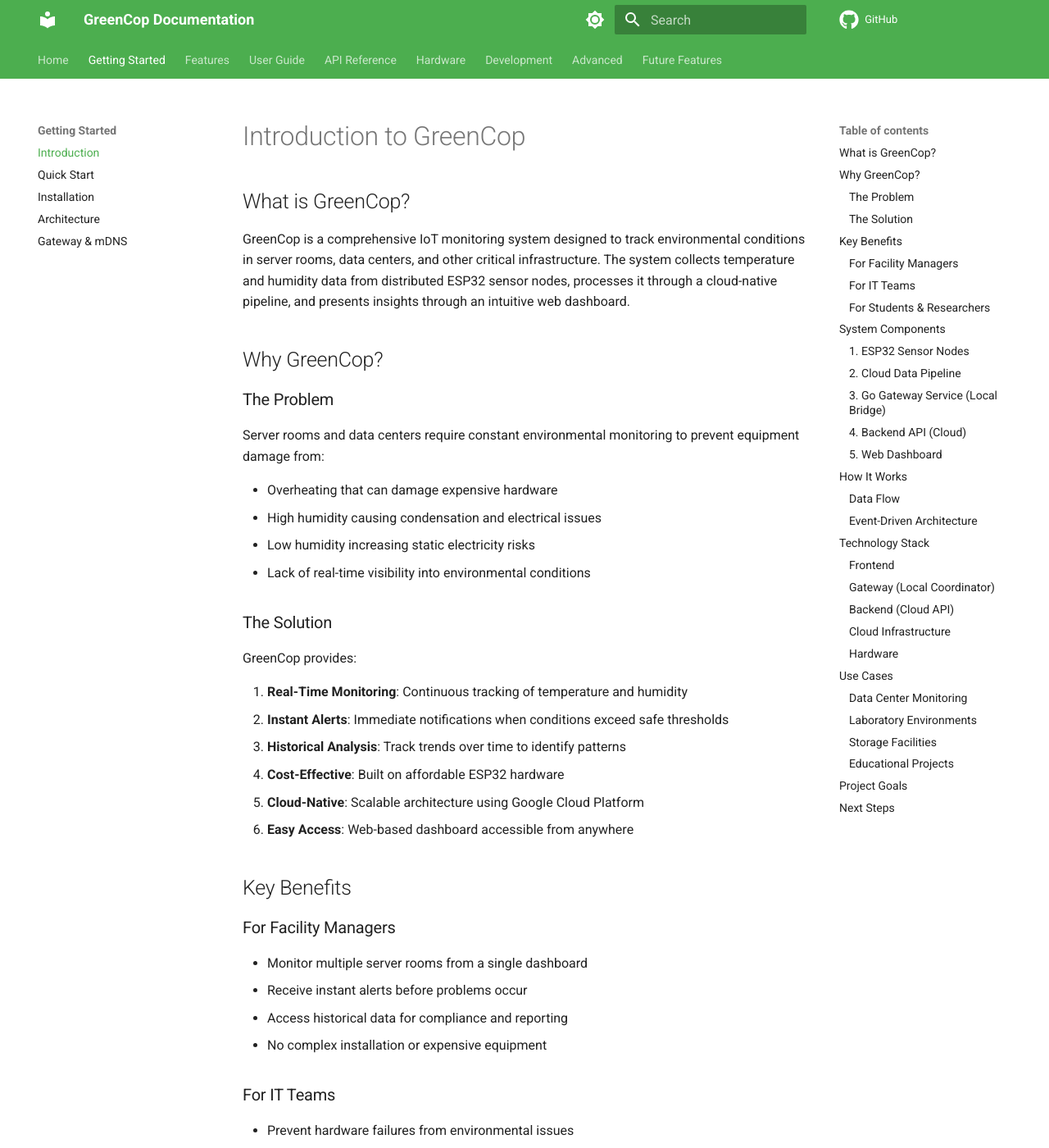
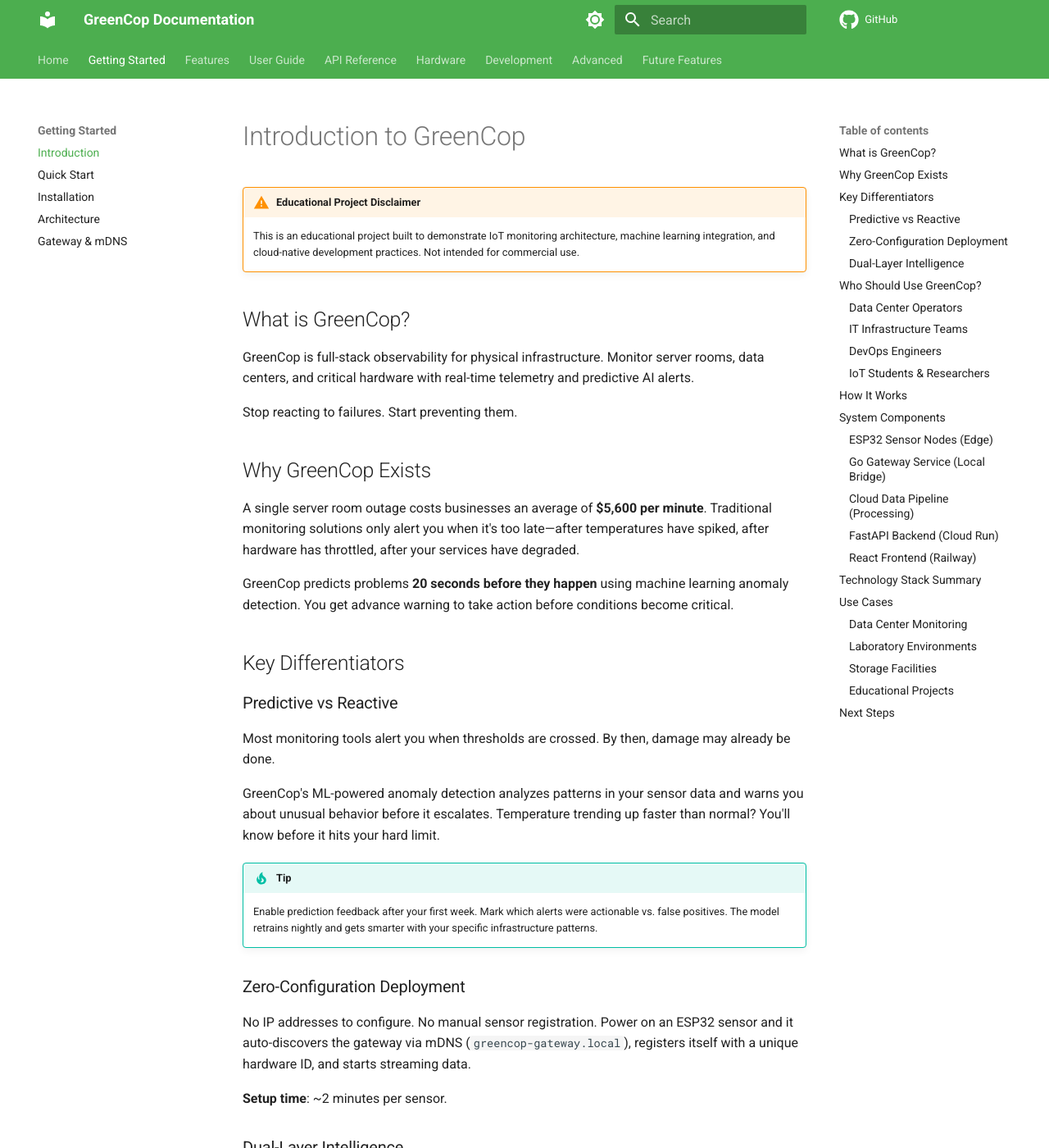
Before and after one commit to ahmedennaifer/greencop, an MkDocs documentation site: the page built from docs/getting-started/introduction.md, in a window 1280 px wide and 1400 px high. Shown: the whole window at 82% size. Built offline with MkDocs 1.6.1 and Material for MkDocs 9.7.7, drawn with Linux system fonts in a browser that asks for light colours; comment, search, counter and statistics services are not loaded; some of the changed text lies outside the part shown.

Commit message:
update docs phase 1

````diff
--- a/docs/getting-started/introduction.md
+++ b/docs/getting-started/introduction.md
@@ -1,217 +1,191 @@
 # Introduction to GreenCop
+
+!!! warning "Educational Project Disclaimer"
+    This is an educational project built to demonstrate IoT monitoring architecture, machine learning integration, and cloud-native development practices. Not intended for commercial use.
 
 ## What is GreenCop?
 
-GreenCop is a comprehensive IoT monitoring system designed to track environmental conditions in server rooms, data centers, and other critical infrastructure. The system collects temperature and humidity data from distributed ESP32 sensor nodes, processes it through a cloud-native pipeline, and presents insights through an intuitive web dashboard.
+GreenCop is full-stack observability for physical infrastructure. Monitor server rooms, data centers, and critical hardware with real-time telemetry and predictive AI alerts.
 
-## Why GreenCop?
+Stop reacting to failures. Start preventing them.
 
-### The Problem
+## Why GreenCop Exists
 
-Server rooms and data centers require constant environmental monitoring to prevent equipment damage from:
+A single server room outage costs businesses an average of **$5,600 per minute**. Traditional monitoring solutions only alert you when it's too late—after temperatures have spiked, after hardware has throttled, after your services have degraded.
 
-- Overheating that can damage expensive hardware
-- High humidity causing condensation and electrical issues
-- Low humidity increasing static electricity risks
-- Lack of real-time visibility into environmental conditions
+GreenCop predicts problems **20 seconds before they happen** using machine learning anomaly detection. You get advance warning to take action before conditions become critical.
 
-### The Solution
+## Key Differentiators
 
-GreenCop provides:
+### Predictive vs Reactive
 
-1. **Real-Time Monitoring**: Continuous tracking of temperature and humidity
-2. **Instant Alerts**: Immediate notifications when conditions exceed safe thresholds
-3. **Historical Analysis**: Track trends over time to identify patterns
-4. **Cost-Effective**: Built on affordable ESP32 hardware
-5. **Cloud-Native**: Scalable architecture using Google Cloud Platform
-6. **Easy Access**: Web-based dashboard accessible from anywhere
+Most monitoring tools alert you when thresholds are crossed. By then, damage may already be done.
 
-## Key Benefits
+GreenCop's ML-powered anomaly detection analyzes patterns in your sensor data and warns you about unusual behavior before it escalates. Temperature trending up faster than normal? You'll know before it hits your hard limit.
 
-### For Facility Managers
+!!! tip
+    Enable prediction feedback after your first week. Mark which alerts were actionable vs. false positives. The model retrains nightly and gets smarter with your specific infrastructure patterns.
 
-- Monitor multiple server rooms from a single dashboard
-- Receive instant alerts before problems occur
-- Access historical data for compliance and reporting
-- No complex installation or expensive equipment
+### Zero-Configuration Deployment
 
-### For IT Teams
+No IP addresses to configure. No manual sensor registration. Power on an ESP32 sensor and it auto-discovers the gateway via mDNS (`greencop-gateway.local`), registers itself with a unique hardware ID, and starts streaming data.
 
-- Prevent hardware failures from environmental issues
-- Reduce downtime caused by temperature/humidity problems
-- Integrate with existing systems via REST API
-- Deploy additional sensors quickly and easily
+**Setup time**: ~2 minutes per sensor.
 
-### For Students & Researchers
+### Dual-Layer Intelligence
 
-- Learn cloud-native IoT architecture
-- Understand event-driven systems
-- Practice with modern web technologies
-- Deploy real-world monitoring solutions
+Combine threshold-based alerts (immediate hardware risk) with ML anomaly detection (early warning system) for comprehensive coverage.
+
+- **Hard Limits**: Temperature > 30°C → instant alert
+- **ML Anomalies**: Unusual pattern detected → advance warning
+- **Predictions**: Forecasted threshold breach in 20 seconds → preventive action window
+
+!!! tip "Alert Strategy"
+    Set hard limits 5°C above your comfort zone for true emergencies. Use ML alerts for everything else to reduce noise. Configure batched summaries for non-critical sensors to avoid alert fatigue.
+
+## Who Should Use GreenCop?
+
+### Data Center Operators
+Monitor temperature and humidity across racks, prevent costly downtime, and maintain compliance logs for audits.
+
+**Value**: Reduce MTTR by 60% with unified monitoring vs. siloed tools.
+
+### IT Infrastructure Teams
+Prevent hardware failures from environmental issues, reduce downtime, and sleep better knowing predictive alerts are watching 24/7.
+
+**Value**: One prevented outage pays for the system for an entire year.
+
+### DevOps Engineers
+Integrate monitoring data into your existing workflow. Trigger automated HVAC adjustments, route alerts to different Teams channels based on sensor location, export compliance reports programmatically.
+
+**Value**: Full REST API access. Build custom automations in hours, not weeks.
+
+### IoT Students & Researchers
+Learn cloud-native IoT architecture with real hardware, understand event-driven systems, practice with modern web technologies (React, FastAPI, Terraform).
+
+**Value**: Portfolio-worthy project demonstrating end-to-end system design.
+
+## How It Works
+
+```mermaid
+graph TB
+    subgraph "Edge Layer"
+        S1[IoT Sensors<br/>ESP32 Nodes]
+    end
+
+    subgraph "Ingestion Layer"
+        GW[Gateway Service<br/>mDNS Auto-Discovery]
+        PS1[Pub/Sub Topic: data]
+    end
+
+    subgraph "Processing Layer"
+        CF1[Cloud Function<br/>Data Ingestion]
+        CF2[Cloud Function<br/>Alert Detection]
+        ML[ML Service<br/>Anomaly Prediction]
+    end
+
+    subgraph "Storage Layer"
+        BQ[BigQuery<br/>Time-Series Data]
+        DB[PostgreSQL<br/>Metadata]
+    end
+
+    subgraph "Application Layer"
+        API[FastAPI Backend<br/>Cloud Run]
+        FE[React Frontend<br/>Railway]
+    end
+
+    S1 -->|Auto-Discover<br/>HTTP POST| GW
+    GW -->|Publish Events| PS1
+    PS1 -->|Trigger| CF1
+    PS1 -->|Trigger| CF2
+    CF1 -->|Write| BQ
+    CF2 -->|Analyze| ML
+    ML -->|Store Predictions| DB
+    API <-->|Query| DB
+    API <-->|Analytics| BQ
+    FE <-->|REST API<br/>JWT Auth| API
+```
+
+**Data Flow in 5 Steps**:
+
+1. **Sensors** measure temperature/humidity every 30 seconds and auto-register via mDNS
+2. **Gateway** receives data and publishes to Google Cloud Pub/Sub queue
+3. **Cloud Functions** process events and store in BigQuery
+4. **ML Service** analyzes patterns and generates predictions
+5. **Dashboard** displays real-time metrics, alerts, and anomaly predictions
 
 ## System Components
 
-### 1. ESP32 Sensor Nodes
+### ESP32 Sensor Nodes (Edge)
+- Low-cost WiFi microcontrollers ($5-10 each)
+- MicroPython firmware for easy programming
+- Auto-registration via mDNS (zero config!)
+- LED status indicators (green: active, red: error)
 
-- Low-cost WiFi-enabled microcontrollers
-- MicroPython firmware for easy programming
-- Autonomous operation with auto-registration
-- LED indicators for status monitoring
+!!! tip "Hardware Choice"
+    Start with 2-3 ESP32 nodes to validate the system. Scale to hundreds once you've proven ROI. Sensors pay for themselves after preventing one hardware failure.
 
-### 2. Cloud Data Pipeline
+### Go Gateway Service (Local Bridge)
+- High-performance local coordinator written in Go
+- Broadcasts mDNS for sensor auto-discovery
+- Routes data to Google Cloud Pub/Sub
+- Monitors sensor health via heartbeats
+- **Zero-config deployment**: Sensors find the gateway automatically
 
-- Google Cloud Pub/Sub for event streaming
-- Cloud Functions for serverless processing
-- BigQuery for scalable data warehouse
-- Cloud SQL (PostgreSQL) for metadata
+### Cloud Data Pipeline (Processing)
+- **Pub/Sub**: Event streaming for real-time data flow
+- **Cloud Functions**: Serverless processing for data ingestion and alerts
+- **BigQuery**: Petabyte-scale time-series data warehouse
+- **Cloud SQL**: PostgreSQL for customer metadata and configurations
 
-### 3. Go Gateway Service (Local Bridge)
+### FastAPI Backend (Cloud Run)
+- High-performance Python async API
+- RESTful endpoints for all operations
+- JWT authentication with bcrypt password hashing
+- SQLAlchemy ORM with Alembic migrations
+- Full BigQuery integration for analytics queries
 
-- **Language**: Go
-- **Purpose**: Local coordinator between sensors and cloud
-- **Features**:
-  - HTTP server on port 8080
-  - mDNS broadcasting (`greencop-gateway.local`)
-  - Auto-registers ESP32 sensors
-  - Routes messages to Google Cloud Pub/Sub
-  - Heartbeat monitoring for sensor health
-- **Zero-Config**: Sensors auto-discover via mDNS
+### React Frontend (Railway)
+- Modern TypeScript SPA with React 19
+- Real-time dashboard updates
+- Interactive Recharts visualizations
+- Multi-language support (English/French)
+- Responsive design for mobile/tablet/desktop
 
-### 4. Backend API (Cloud)
+## Technology Stack Summary
 
-- FastAPI framework for high performance
-- RESTful endpoints for all operations
-- JWT authentication for security
-- SQLAlchemy ORM for database access
-- BigQuery integration for analytics
-
-### 5. Web Dashboard
-
-- React frontend with TypeScript
-- Real-time data updates
-- Interactive charts and graphs
-- Responsive design for mobile access
-
-## How It Works
-
-### Data Flow
-
-```mermaid
-sequenceDiagram
-    participant ESP32
-    participant Gateway
-    participant PubSub as Pub/Sub
-    participant Function as Cloud Function
-    participant BQ as BigQuery
-    participant API as FastAPI
-    participant Frontend as React App
-    participant User
-
-    ESP32->>Gateway: POST sensor data
-    Gateway->>PubSub: Publish to data topic
-    PubSub->>Function: Trigger ingestion
-    Function->>BQ: Store reading
-    PubSub->>Function: Trigger alert check
-    Function->>PubSub: Publish alert (if threshold exceeded)
-    User->>Frontend: Open dashboard
-    Frontend->>API: GET /api/v1/data/latest
-    API->>BQ: Query sensor data
-    BQ-->>API: Return readings
-    API-->>Frontend: JSON response
-    Frontend-->>User: Display charts
-```
-
-### Event-Driven Architecture
-
-GreenCop uses an event-driven architecture for scalability and reliability:
-
-1. **Sensors publish events** when readings are taken
-2. **Pub/Sub distributes events** to subscribers
-3. **Cloud Functions process events** independently
-4. **Data stored** in BigQuery and PostgreSQL
-5. **API serves** aggregated data to frontend
-6. **Users view** real-time and historical data
-
-## Technology Stack
-
-### Frontend
-
-- **React 19.2.0**: Modern UI framework
-- **TypeScript**: Type-safe development
-- **Vite**: Fast build tool
-- **TailwindCSS**: Utility-first styling
-- **Recharts**: Data visualization
-- **Axios**: HTTP client
-
-### Gateway (Local Coordinator)
-
-- **Go 1.21+**: High-performance compiled language
-- **net/http**: Standard library HTTP server
-- **hashicorp/mdns**: mDNS service discovery
-- **go.uber.org/zap**: Structured logging
-- **Google Cloud Pub/Sub SDK**: Message publishing
-
-### Backend (Cloud API)
-
-- **FastAPI**: High-performance Python framework
-- **SQLAlchemy**: ORM for database access
-- **Pydantic**: Data validation
-- **JWT**: Token-based authentication
-- **Bcrypt**: Password hashing
-- **Alembic**: Database migrations
-
-### Cloud Infrastructure
-
-- **Google Cloud Pub/Sub**: Event streaming
-- **Google Cloud Functions**: Serverless compute
-- **BigQuery**: Data warehouse
-- **Cloud SQL**: PostgreSQL database
-- **Cloud Run**: Container orchestration
-- **Terraform**: Infrastructure as Code
-
-### Hardware
-
-- **ESP32**: WiFi microcontroller
-- **MicroPython**: Python for embedded systems
-- **DHT Sensor**: Temperature/humidity measurement
+**Frontend**: React 19, TypeScript, TailwindCSS, Recharts, Vite
+**Backend**: FastAPI (Python), PostgreSQL, Cloud Run
+**IoT Pipeline**: ESP32 (MicroPython), Go Gateway, Pub/Sub, Cloud Functions, BigQuery
+**ML**: Scikit-learn Isolation Forest, Cloud Run ML service
+**Infrastructure**: Terraform IaC, Docker, Google Cloud Platform
 
 ## Use Cases
 
 ### Data Center Monitoring
+Monitor server room temperatures across multiple locations, receive alerts when cooling systems fail, and maintain compliance logs for SOC 2 / HIPAA audits.
 
-Monitor server room temperatures across multiple locations, receive alerts when cooling systems fail, and maintain compliance logs.
+**Customer Result**: "We caught a failing AC unit 15 minutes before critical threshold. Saved $45K in potential revenue loss." - IT Director, SaaS Company
 
 ### Laboratory Environments
-
-Ensure research equipment operates within safe environmental ranges, track conditions over time, and document environmental data.
+Ensure research equipment operates within safe environmental ranges, track conditions over time for compliance, and document environmental data for grant reporting.
 
 ### Storage Facilities
-
-Monitor temperature-sensitive storage areas, prevent product damage from environmental conditions, and maintain quality control records.
+Monitor temperature-sensitive storage (vaccines, electronics, food), prevent product damage from environmental drift, and maintain quality control records.
 
 ### Educational Projects
-
-Learn IoT architecture, practice cloud development, understand event-driven systems, and build real-world applications.
-
-## Project Goals
-
-GreenCop was developed with these goals:
-
-1. **Practical**: Solve real monitoring needs
-2. **Educational**: Demonstrate modern IoT architecture
-3. **Scalable**: Handle growth from 1 to 1000s of sensors
-4. **Cost-Effective**: Use affordable hardware
-5. **Open**: Available for learning and extension
+Learn cloud-native IoT architecture, practice with real hardware and modern web technologies, build a portfolio-worthy end-to-end system.
 
 ## Next Steps
 
-Ready to get started?
+!!! info "Choose Your Path"
+    - **New User?** Start with the [Quick Start Guide](quick-start.md) to get running in 5 minutes
+    - **Developer?** Check [Local Setup](../development/local-setup.md) for dev environment
+    - **Hardware Fan?** Jump to [ESP32 Setup](../hardware/esp32-setup.md) to deploy sensors
+    - **Architect?** Read [Architecture Deep Dive](architecture.md) for system design
 
-- [Quick Start Guide](quick-start.md) - Get GreenCop running in 5 minutes
-- [Installation](installation.md) - Detailed setup instructions
-- [Architecture](architecture.md) - Deep dive into system design
+Ready to explore features?
 
-Want to understand features?
-
-- [Features Overview](../features/dashboard.md) - Learn what GreenCop can do
-- [User Guide](../user-guide/registration.md) - Step-by-step usage instructions
+- [Dashboard Overview](../features/dashboard.md) - Unified monitoring interface
+- [Alert System](../features/alerts.md) - Dual-layer intelligence
+- [API Reference](../api-reference/overview.md) - Build custom integrations
````
Also changed, not shown: docs/features/alerts.md (+1 -1 lines), docs/features/dashboard.md (+1 -1 lines).
